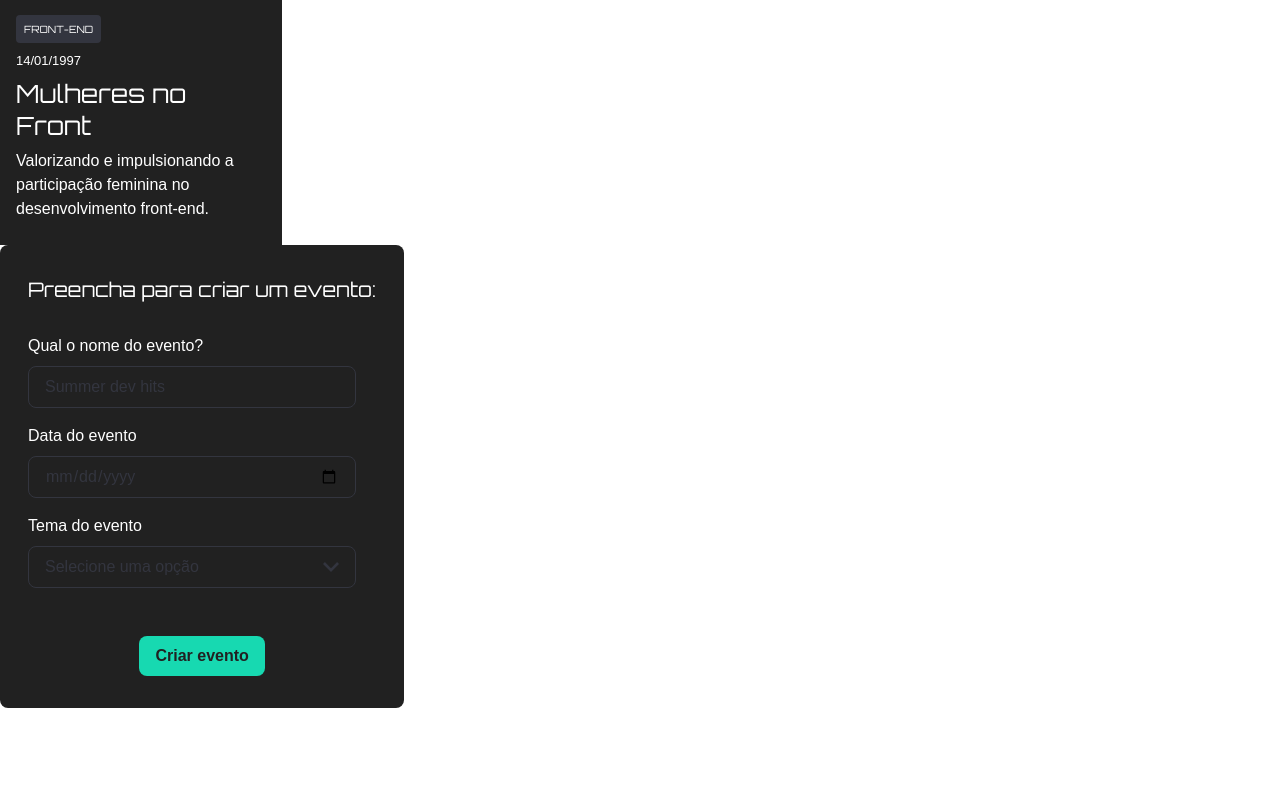
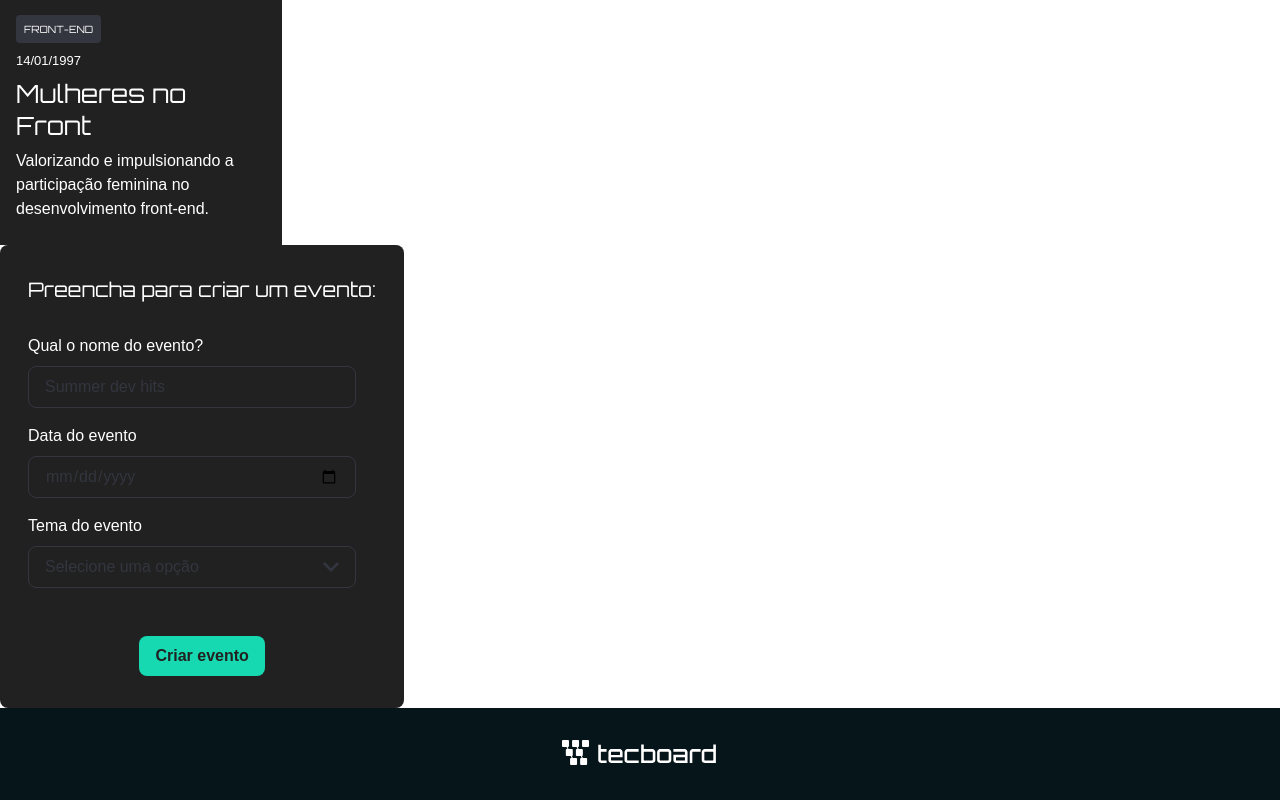
Before and after one commit to michaelprocha/tecboard, a React (Vite) app: page / in a window 1280 px wide. Shown: the part 542-1342 px from the top of the page. Before the commit the page ends 1250 px from the top, so only its background shows below. Built offline with nearby package versions, Linux system fonts and the light colour scheme.

Commit message:
add Header component

```diff
--- a/src/App.tsx
+++ b/src/App.tsx
@@ -8,6 +8,7 @@ import Tag from "./components/Tag";
 import Text from "./components/Text";
 import imgCard from "./assets/images/Imagem1.png";
 import Form from "./components/Form";
+import Header from "./components/Header";
 
 function App() {
 	return (
@@ -23,7 +24,8 @@ function App() {
 			<Card img={imgCard} tag={"Front-end"} date={"1997-01-14"} title="Mulheres no Front">
 				Valorizando e impulsionando a participação feminina no desenvolvimento front-end.
 			</Card>
-      <Form/>
+			<Form />
+			<Header/>
 		</>
 	);
 }
--- /dev/null
+++ b/src/components/Header.tsx
@@ -0,0 +1,37 @@
+import { cva, type VariantProps } from "class-variance-authority";
+import type { ComponentProps } from "react";
+import logoMarcaImg from "../assets/images/LogoMarca.svg";
+import { cn } from "../utils/cn";
+
+const variantHeader = cva(["w-full", "flex", "items-center", "justify-center"], {
+	variants: {
+		variant: {
+			primary: ["bg-default-bg"],
+		},
+		size: {
+			md: ["h-23"],
+		},
+	},
+    defaultVariants: {
+        variant: 'primary',
+        size: 'md'
+    }
+});
+
+interface HeaderProps extends ComponentProps<"header">, VariantProps<typeof variantHeader> {
+	className?: string;
+}
+
+function Header({variant, size, className, ...props }: HeaderProps) {
+	return (
+		<header className={cn(variantHeader({variant, size}), className)} {...props}>
+			<div>
+				<h1>
+					<img src={logoMarcaImg} alt="Logo Marca" />
+				</h1>
+			</div>
+		</header>
+	);
+}
+
+export default Header;
```
Also changed, not shown: src/assets/images/Logo.svg (added), src/assets/images/LogoMarca.svg (added).
